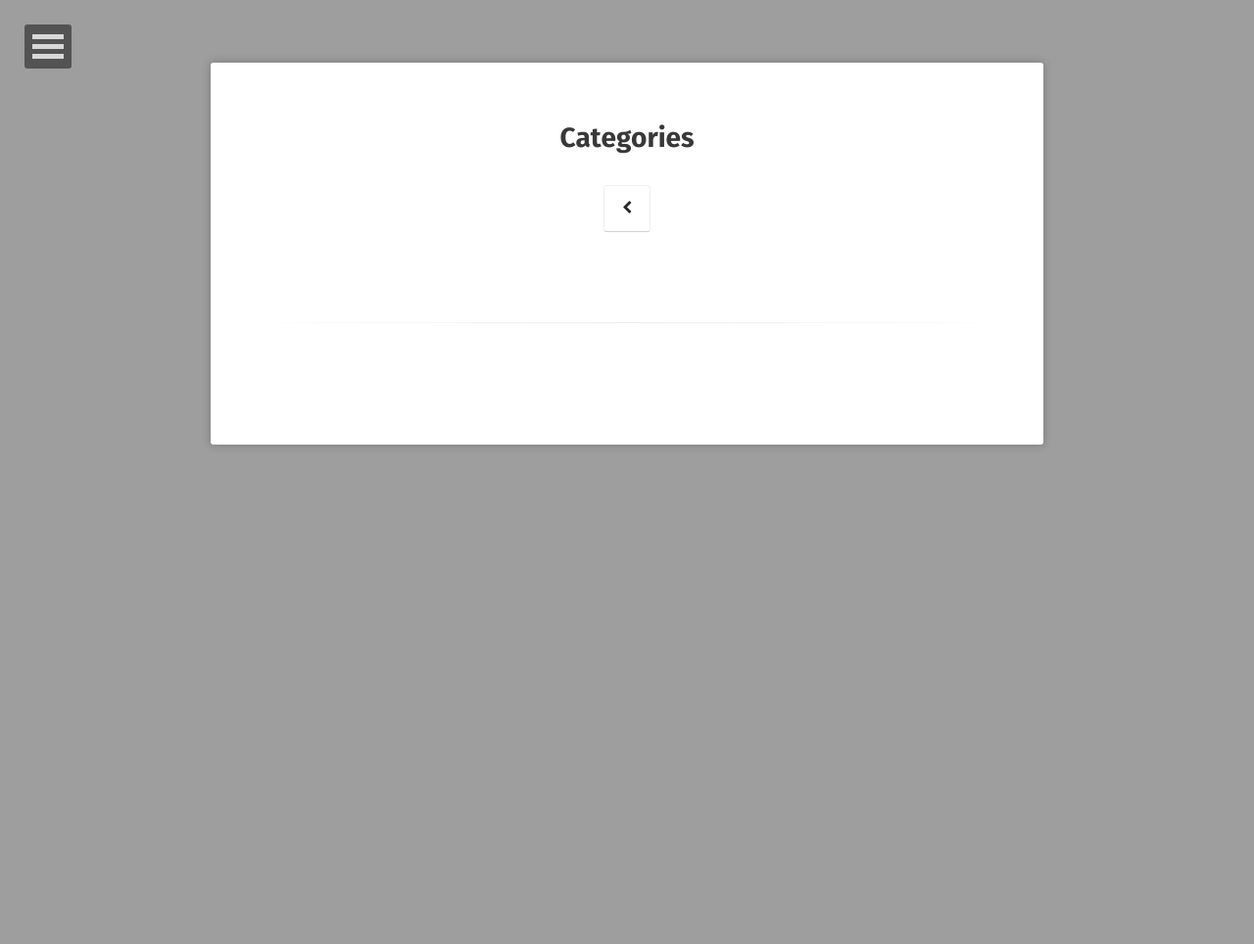
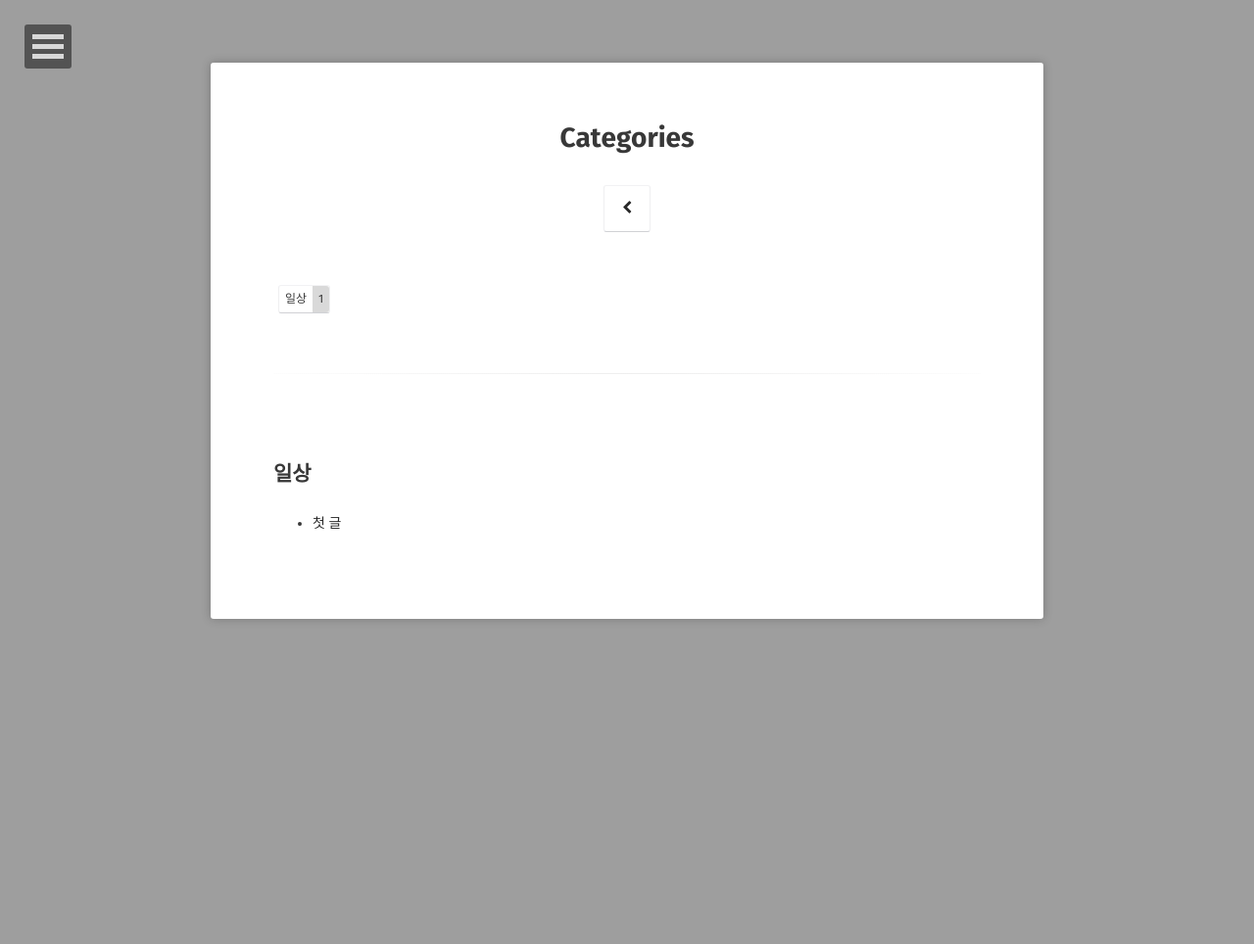
Before and after one commit to incheony/incheony.github.io, a Jekyll site: the page built from category/index.html, in a window 1280 px wide. Shown: the whole page at 98% size. Built offline with Jekyll 4.4.1, drawn with Linux system fonts in a browser that asks for light colours; some web fonts are replaced.

Commit message:
Update 2018-11-21-first_post.md

```diff
--- a/_posts/2018-11-21-first_post.md
+++ b/_posts/2018-11-21-first_post.md
@@ -3,6 +3,8 @@ layout: post
 title: "첫 글"
 date: 2018-11-21
 excerpt: "블로그 시작-*"
+category: 일상
+tags: 일상
 comments: true
 ---
 
```
